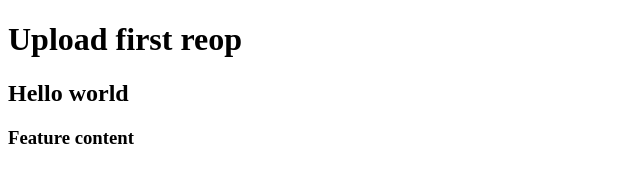
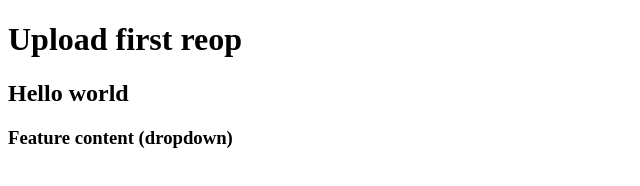
Before and after one commit to pankajvital/localrepo, a plain HTML site: page index.html in a window 1280 px wide. Shown: the whole page, without its empty margins (0-640 px from the left). Drawn offline with Linux system fonts and the light colour scheme.

Commit message:
dropdown

```diff
--- a/index.html
+++ b/index.html
@@ -9,6 +9,6 @@
     <h1>Upload first reop </h1>
     <h2>Hello world</h2>
 
-    <h3>Feature content</h3>
+    <h3>Feature content (dropdown) </h3>
 </body>
 </html>
```
